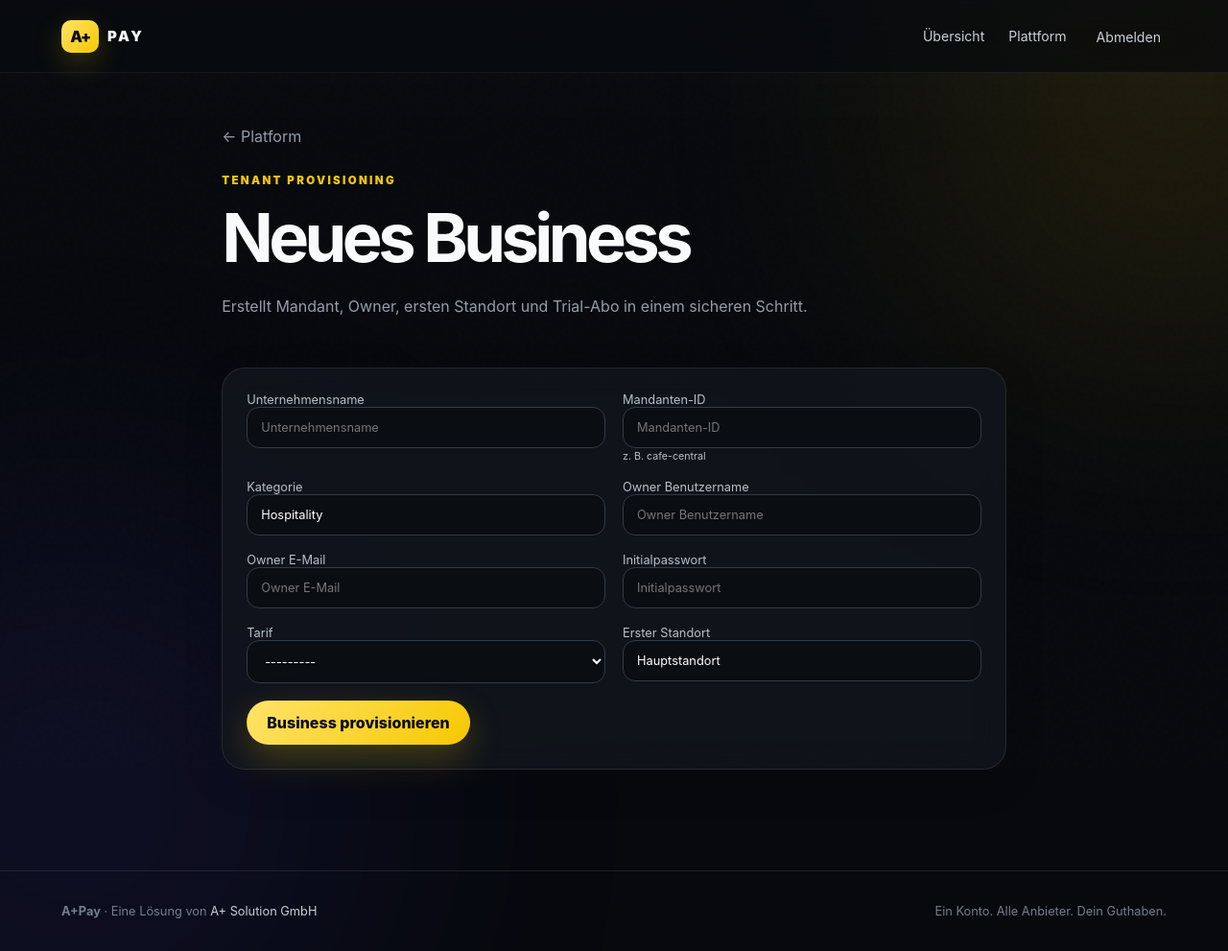
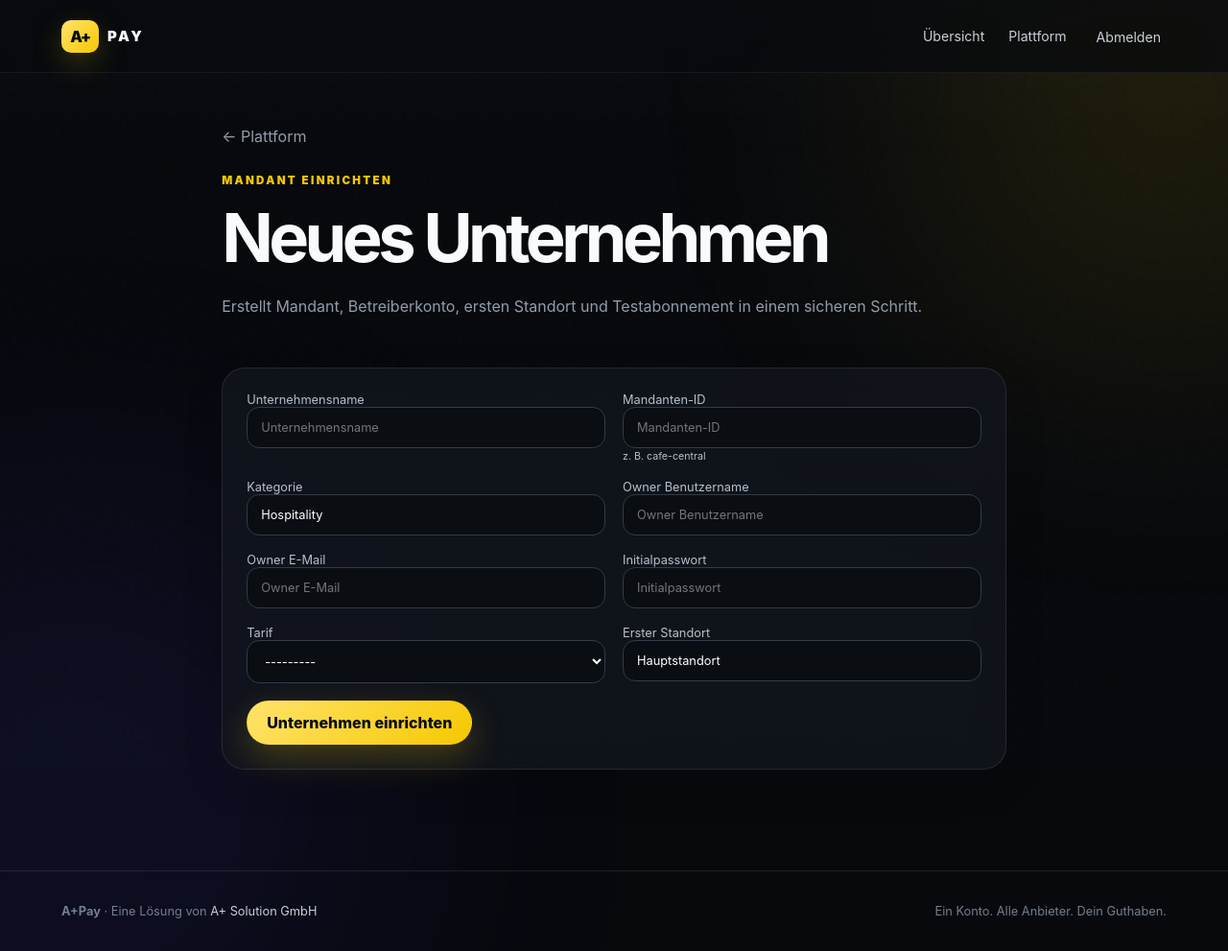
Before and after one commit to hsdarestani/apluspay, a Django app: page /platform/businesses/new/ in a window 1280 px wide. Shown: the whole page at 96% size. Run offline with Django 5.2, Linux system fonts and the light colour scheme; the visitor is signed in with stand-in values (Sample User, id 1); data comes from the database, SQL or seed files in the repository; data that the repository does not hold is empty; some libraries are stand-ins or nearby versions.

Commit message:
Mandantenanlage vollständig eindeutschen

```diff
--- a/pay/templates/pay/platform_business_form.html
+++ b/pay/templates/pay/platform_business_form.html
@@ -1,12 +1,12 @@
 {% extends "pay/base.html" %}
-{% block title %}Business anlegen · A+Pay{% endblock %}
+{% block title %}Unternehmen anlegen · A+Pay{% endblock %}
 {% block content %}
 <section class="dashboard-shell narrow">
-  <a class="back-link" href="{% url 'platform-dashboard' %}">← Platform</a>
-  <div class="page-heading"><div><span class="eyebrow">TENANT PROVISIONING</span><h1>Neues Business</h1><p class="muted">Erstellt Mandant, Owner, ersten Standort und Trial-Abo in einem sicheren Schritt.</p></div></div>
+  <a class="back-link" href="{% url 'platform-dashboard' %}">← Plattform</a>
+  <div class="page-heading"><div><span class="eyebrow">MANDANT EINRICHTEN</span><h1>Neues Unternehmen</h1><p class="muted">Erstellt Mandant, Betreiberkonto, ersten Standort und Testabonnement in einem sicheren Schritt.</p></div></div>
   <div class="panel"><form method="post" class="form-grid">{% csrf_token %}{{ form.non_field_errors }}
     {% for field in form %}<label><span>{{ field.label }}</span>{{ field }}{% if field.help_text %}<small>{{ field.help_text }}</small>{% endif %}{{ field.errors }}</label>{% endfor %}
-    <div class="full"><button class="btn btn-primary" type="submit">Business provisionieren</button></div>
+    <div class="full"><button class="btn btn-primary" type="submit">Unternehmen einrichten</button></div>
   </form></div>
 </section>
 {% endblock %}
```
